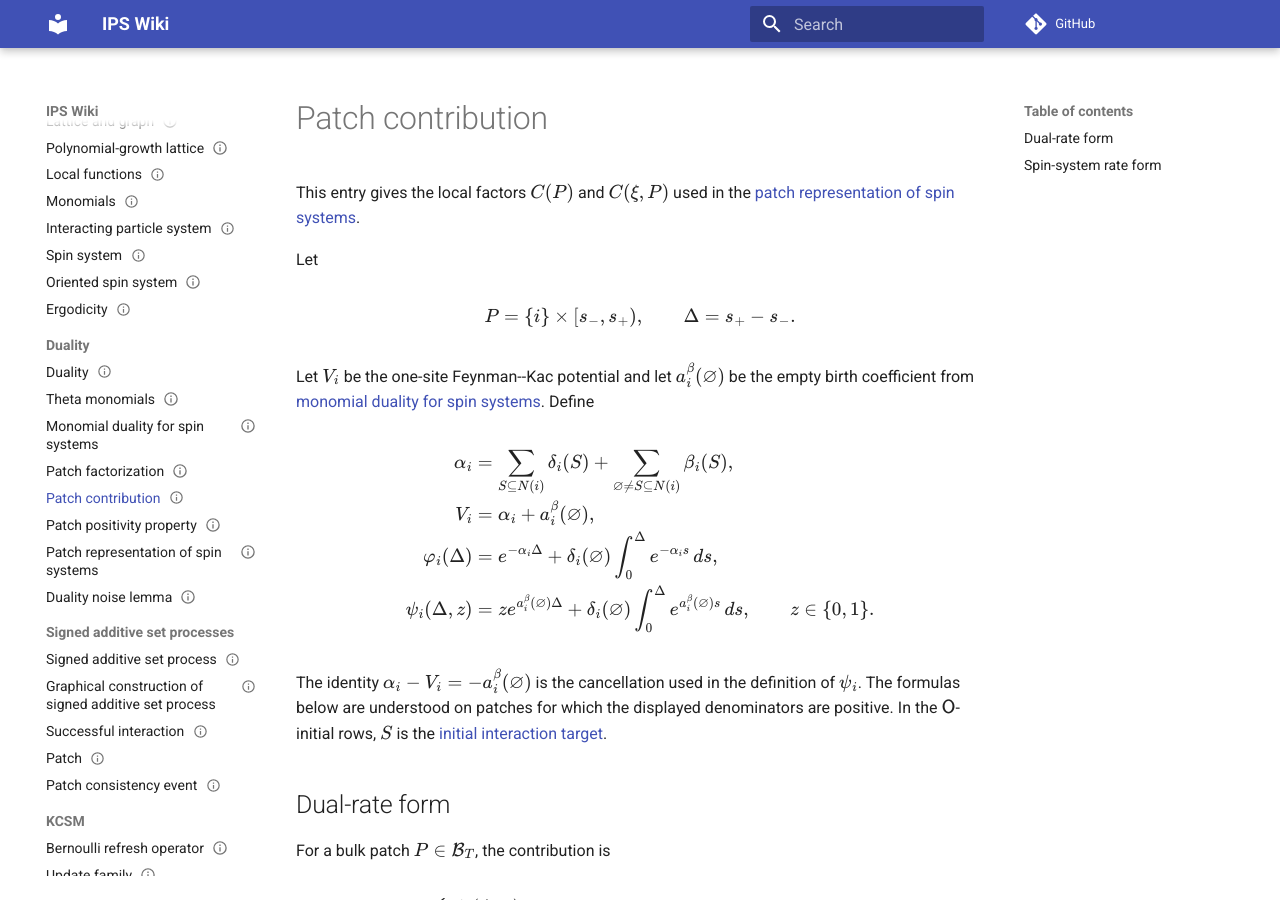
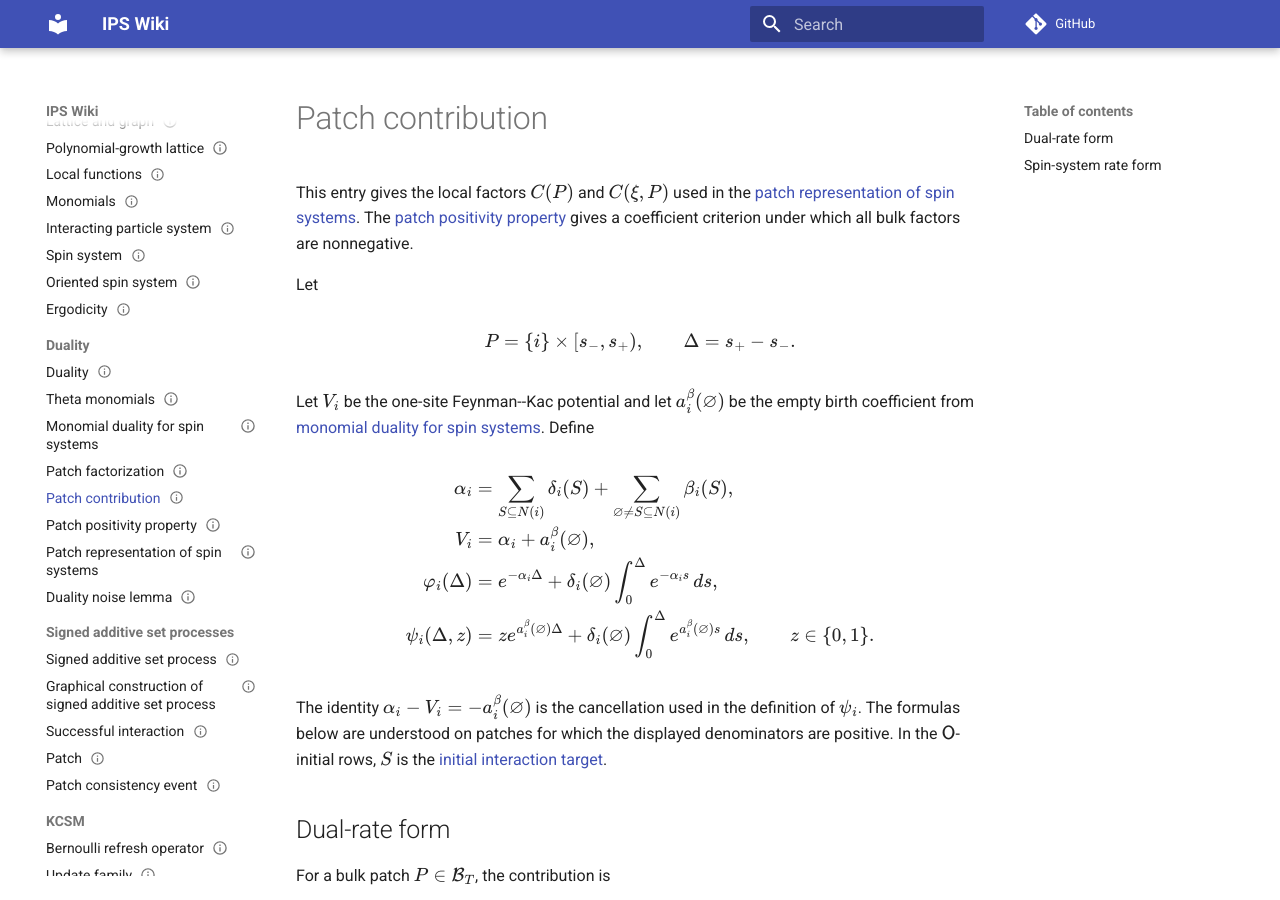
Before and after one commit to maciejgluchowski86-beep/ips-wiki, an MkDocs documentation site: the page built from docs/entries/patch-contribution.md, in a window 1280 px wide and 900 px high. Built offline with MkDocs 1.6.1 and Material for MkDocs 9.7.7, drawn with Linux system fonts in a browser that asks for light colours; comment, search, counter and statistics services are not loaded.

Commit message:
link patch contribution to positivity property

```diff
--- a/docs/entries/patch-contribution.md
+++ b/docs/entries/patch-contribution.md
@@ -10,7 +10,7 @@ tags:
 
 # Patch contribution
 
-This entry gives the local factors \(C(P)\) and \(C(\xi,P)\) used in the [patch representation of spin systems](patch-representation-of-spin-systems.md).
+This entry gives the local factors \(C(P)\) and \(C(\xi,P)\) used in the [patch representation of spin systems](patch-representation-of-spin-systems.md). The [patch positivity property](patch-positivity-property.md) gives a coefficient criterion under which all bulk factors are nonnegative.
 
 Let
 
```
